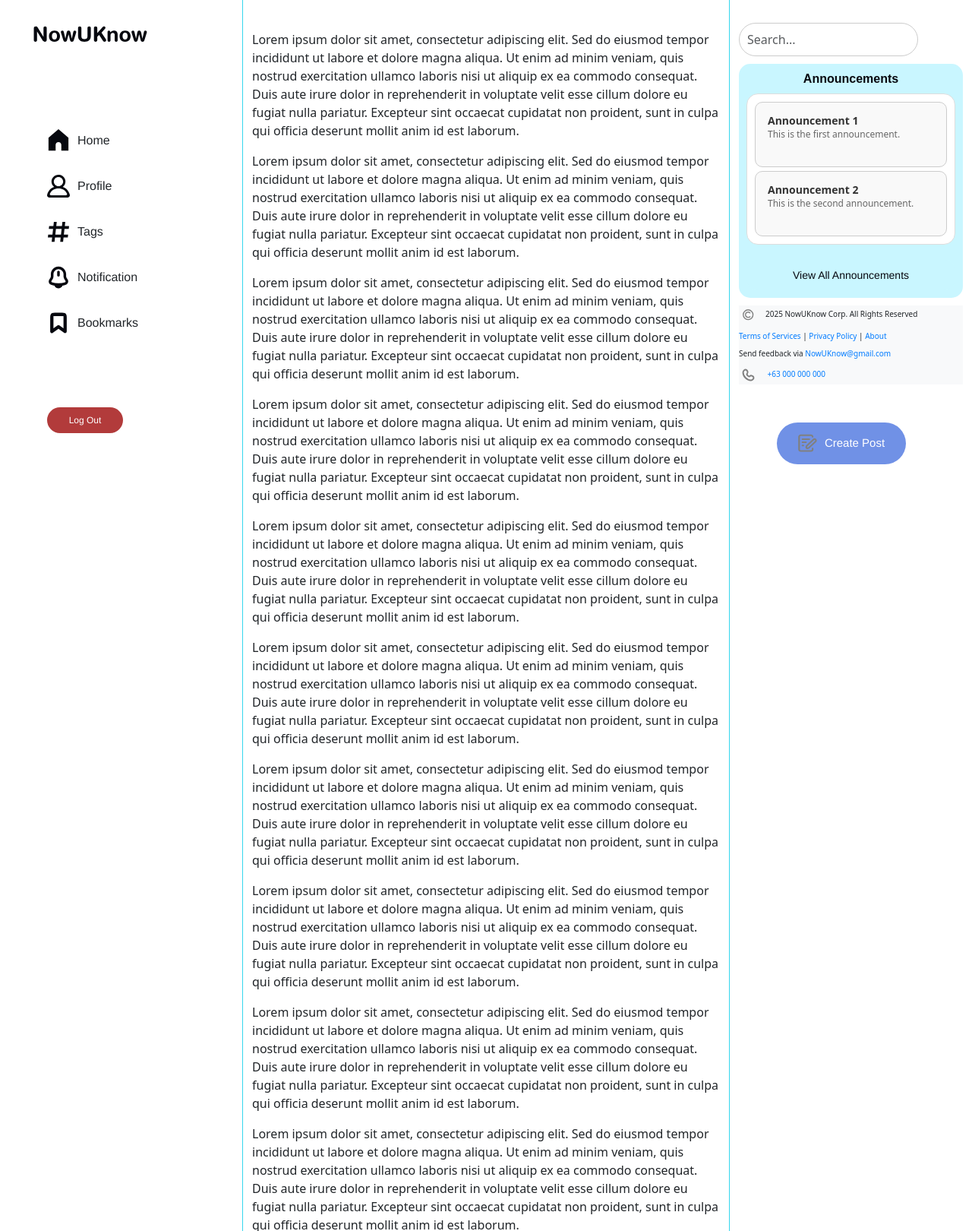
After one commit to G4-NUK/NowUKnow, a PHP site: page / in a window 1280 px wide. The commit adds this page. Shown: the whole page at 76% size. Run offline with PHP 8.4, Linux system fonts and the light colour scheme.

Commit message:
update php to html

```diff
--- /dev/null
+++ b/index.html
@@ -0,0 +1,157 @@
+<!DOCTYPE html>
+<html lang="en">
+
+<head>
+    <meta charset="UTF-8">
+    <meta name="viewport" content="width=device-width, initial-scale=1.0">
+    <link rel="stylesheet" href="styles.css">
+    <link href="https://cdn.jsdelivr.net/npm/bootstrap@5.3.0-alpha1/dist/css/bootstrap.min.css" rel="stylesheet">
+    <title>NowUKnow</title>
+</head>
+
+<body>
+    <div class="container-fluid">
+        <div class="row">
+
+            <!-- Left Column -->
+            <div class="col-md-3 left-column">
+                <div class="logo">
+                    <img src="icons/wordMark big.svg" alt="NowUKnow Logo" width="100" height="100">
+                </div>
+                <div class="sidebar">
+                    <ul>
+                        <li><a href="home.html"><img src="icons/home.svg" alt="Home" class="nav-icon">Home</a></li>
+                        <li><a href="profile.html"><img src="icons/profile.svg" alt="Profile"
+                                    class="nav-icon">Profile</a></li>
+                        <li><a href="tags.html"><img src="icons/hashtag.svg" alt="Tags" class="nav-icon">Tags</a></li>
+                        <li><a href="notification.html"><img src="icons/notification.svg" alt="Notification"
+                                    class="nav-icon">Notification</a></li>
+                        <li><a href="bookmarks.html"><img src="icons/bookmark.svg" alt="Bookmarks"
+                                    class="nav-icon">Bookmarks</a></li>
+                    </ul>
+                </div>
+                <div class="logout-button">
+                    <button class="btn-logout">Log Out</button>
+                </div>
+            </div>
+
+            <!-- Middle Column -->
+            <div class="col-md-6 middle-column">
+                <div class="content">
+                    <p>Lorem ipsum dolor sit amet, consectetur adipiscing elit. Sed do eiusmod tempor incididunt ut
+                        labore et dolore magna aliqua. Ut enim ad minim veniam, quis nostrud exercitation ullamco
+                        laboris nisi ut aliquip ex ea commodo consequat. Duis aute irure dolor in reprehenderit in
+                        voluptate velit esse cillum dolore eu fugiat nulla pariatur. Excepteur sint occaecat cupidatat
+                        non proident, sunt in culpa qui officia deserunt mollit anim id est laborum.</p>
+                    <p>Lorem ipsum dolor sit amet, consectetur adipiscing elit. Sed do eiusmod tempor incididunt ut
+                        labore et dolore magna aliqua. Ut enim ad minim veniam, quis nostrud exercitation ullamco
+                        laboris nisi ut aliquip ex ea commodo consequat. Duis aute irure dolor in reprehenderit in
+                        voluptate velit esse cillum dolore eu fugiat nulla pariatur. Excepteur sint occaecat cupidatat
+                        non proident, sunt in culpa qui officia deserunt mollit anim id est laborum.</p>
+                    <p>Lorem ipsum dolor sit amet, consectetur adipiscing elit. Sed do eiusmod tempor incididunt ut
+                        labore et dolore magna aliqua. Ut enim ad minim veniam, quis nostrud exercitation ullamco
+                        laboris nisi ut aliquip ex ea commodo consequat. Duis aute irure dolor in reprehenderit in
+                        voluptate velit esse cillum dolore eu fugiat nulla pariatur. Excepteur sint occaecat cupidatat
+                        non proident, sunt in culpa qui officia deserunt mollit anim id est laborum.</p>
+                    <p>Lorem ipsum dolor sit amet, consectetur adipiscing elit. Sed do eiusmod tempor incididunt ut
+                        labore et dolore magna aliqua. Ut enim ad minim veniam, quis nostrud exercitation ullamco
+                        laboris nisi ut aliquip ex ea commodo consequat. Duis aute irure dolor in reprehenderit in
+                        voluptate velit esse cillum dolore eu fugiat nulla pariatur. Excepteur sint occaecat cupidatat
+                        non proident, sunt in culpa qui officia deserunt mollit anim id est laborum.</p>
+                    <p>Lorem ipsum dolor sit amet, consectetur adipiscing elit. Sed do eiusmod tempor incididunt ut
+                        labore et dolore magna aliqua. Ut enim ad minim veniam, quis nostrud exercitation ullamco
+                        laboris nisi ut aliquip ex ea commodo consequat. Duis aute irure dolor in reprehenderit in
+                        voluptate velit esse cillum dolore eu fugiat nulla pariatur. Excepteur sint occaecat cupidatat
+                        non proident, sunt in culpa qui officia deserunt mollit anim id est laborum.</p>
+                    <p>Lorem ipsum dolor sit amet, consectetur adipiscing elit. Sed do eiusmod tempor incididunt ut
+                        labore et dolore magna aliqua. Ut enim ad minim veniam, quis nostrud exercitation ullamco
+                        laboris nisi ut aliquip ex ea commodo consequat. Duis aute irure dolor in reprehenderit in
+                        voluptate velit esse cillum dolore eu fugiat nulla pariatur. Excepteur sint occaecat cupidatat
+                        non proident, sunt in culpa qui officia deserunt mollit anim id est laborum.</p>
+                    <p>Lorem ipsum dolor sit amet, consectetur adipiscing elit. Sed do eiusmod tempor incididunt ut
+                        labore et dolore magna aliqua. Ut enim ad minim veniam, quis nostrud exercitation ullamco
+                        laboris nisi ut aliquip ex ea commodo consequat. Duis aute irure dolor in reprehenderit in
+                        voluptate velit esse cillum dolore eu fugiat nulla pariatur. Excepteur sint occaecat cupidatat
+                        non proident, sunt in culpa qui officia deserunt mollit anim id est laborum.</p>
+                    <p>Lorem ipsum dolor sit amet, consectetur adipiscing elit. Sed do eiusmod tempor incididunt ut
+                        labore et dolore magna aliqua. Ut enim ad minim veniam, quis nostrud exercitation ullamco
+                        laboris nisi ut aliquip ex ea commodo consequat. Duis aute irure dolor in reprehenderit in
+                        voluptate velit esse cillum dolore eu fugiat nulla pariatur. Excepteur sint occaecat cupidatat
+                        non proident, sunt in culpa qui officia deserunt mollit anim id est laborum.</p>
+                    <p>Lorem ipsum dolor sit amet, consectetur adipiscing elit. Sed do eiusmod tempor incididunt ut
+                        labore et dolore magna aliqua. Ut enim ad minim veniam, quis nostrud exercitation ullamco
+                        laboris nisi ut aliquip ex ea commodo consequat. Duis aute irure dolor in reprehenderit in
+                        voluptate velit esse cillum dolore eu fugiat nulla pariatur. Excepteur sint occaecat cupidatat
+                        non proident, sunt in culpa qui officia deserunt mollit anim id est laborum.</p>
+                    <p>Lorem ipsum dolor sit amet, consectetur adipiscing elit. Sed do eiusmod tempor incididunt ut
+                        labore et dolore magna aliqua. Ut enim ad minim veniam, quis nostrud exercitation ullamco
+                        laboris nisi ut aliquip ex ea commodo consequat. Duis aute irure dolor in reprehenderit in
+                        voluptate velit esse cillum dolore eu fugiat nulla pariatur. Excepteur sint occaecat cupidatat
+                        non proident, sunt in culpa qui officia deserunt mollit anim id est laborum.</p>
+
+                </div>
+            </div>
+
+            <!-- Right Column -->
+            <div class="col-md-3 right-column">
+                <div class="search-bar">
+                    <input type="text" class="form-control" placeholder="Search...">
+                </div>
+                <div class="announcement-tab">
+                    <h5>Announcements</h5>
+                    <div class="announcement-box">
+                        <div class="card">
+                            <div class="card-body">
+                                <h6 class="card-title">Announcement 1</h6>
+                                <p class="card-text">This is the first announcement.</p>
+                            </div>
+                        </div>
+                        <div class="card">
+                            <div class="card-body">
+                                <h6 class="card-title">Announcement 2</h6>
+                                <p class="card-text">This is the second announcement.</p>
+                            </div>
+                        </div>
+                    </div>
+                    <button class="btn-announcement">View All Announcements</button>
+                </div>
+
+                <!-- Footer Section -->
+                <footer class="footer">
+                    <div class="footer-content">
+                        <p><img src="icons/Copyright.svg" class="footer-icon" alt="icon" width="20" height="20">2025
+                            NowUKnow Corp. All Rights Reserved</p>
+                        <p>
+                            <a href="terms.php" class="footer-link">Terms of Services</a> |
+                            <a href="privacy.php" class="footer-link">Privacy Policy</a> |
+                            <a href="about.php" class="footer-link">About</a>
+                        </p>
+                        <p>
+
+                            Send feedback via
+                            <a href="mailto:NowUKnow@gmail.com" class="footer-link">NowUKnow@gmail.com</a>
+                        </p>
+                        <p>
+                            <a href="tel:+630000000000" class="footer-link">
+                                <img src="icons/Phone Icon.svg" class="footer-icon" alt="phone icon"> +63 000 000 000
+                            </a>
+                        </p>
+                    </div>
+                </footer>
+
+                <div class="create-post-button">
+                    <button class="btn-create-post">
+                        <img src="icons/paper with pen.svg" alt="Icon" class="button-icon"> Create Post
+                    </button>
+                </div>
+            </div>
+        </div>
+    </div>
+
+    <!-- Bootstrap Script -->
+    <script src="https://cdn.jsdelivr.net/npm/bootstrap@5.3.3/dist/js/bootstrap.bundle.min.js"
+        integrity="sha384-YvpcrYf0tY3lHB60NNkmXc5s9fDVZLESaAA55NDzOxhy9GkcIdslK1eN7N6jIeHz"
+        crossorigin="anonymous"></script>
+</body>
+
+</html>
--- a/styles.css
+++ b/styles.css
@@ -63,9 +63,10 @@ body {
 }
 
 .logo img {
-    width: 100px;
-    height: 100px;
+    width: 150px;
+    height: 150px;
     margin-top: -50px;
+    margin-left: 32px;
 }
 
 .nav-icon {
```
Also changed, not shown: nowUKnow.html (deleted, +0 -111 lines).
